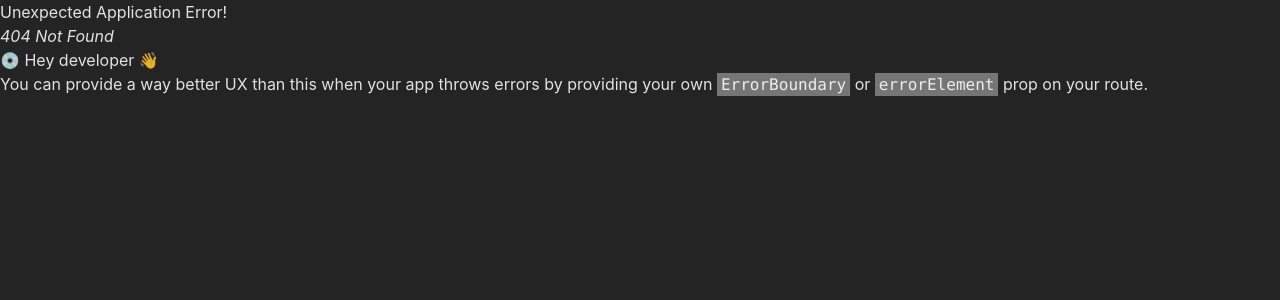
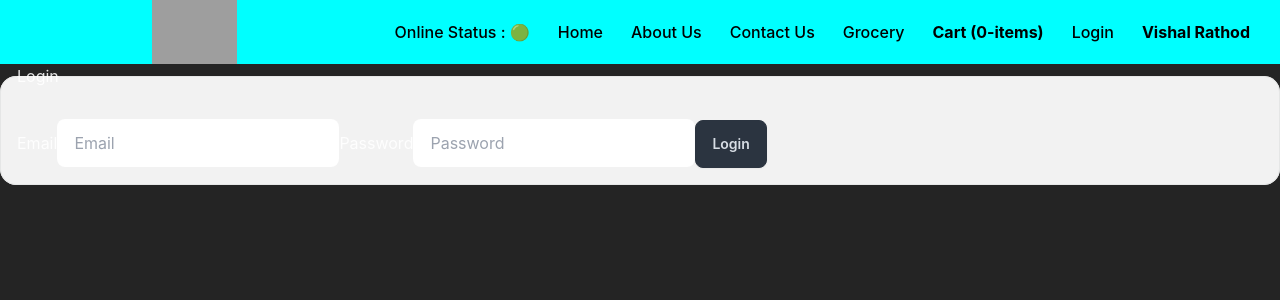
Before and after one commit to Vishal-080/Namaste_swiggy, a React (Vite) app: page /login in a window 1280 px wide. Before the commit this address had no page. Shown: the top 300 px of the page. Built offline with nearby package versions, Linux system fonts and the light colour scheme; grey boxes are pictures that could not be loaded.

Commit message:
Login page routes setup

```diff
--- a/src/Components/Header.jsx
+++ b/src/Components/Header.jsx
@@ -40,7 +40,9 @@ const Header = () => {
           <li className="m-2.5 p-1 font-bold">
             <Link to="/cart"> Cart ({cartItems.length}-items) </Link>
           </li>
-          <li className="m-2.5 p-1">Login</li>
+          <li className="m-2.5 p-1">
+            <Link to="/login">Login</Link>
+          </li>
           <li className="m-2.5 p-1 font-bold">{loggedInUser}</li>
         </ul>
       </div>
--- a/src/main.jsx
+++ b/src/main.jsx
@@ -9,6 +9,7 @@ import { createBrowserRouter, RouterProvider } from "react-router-dom";
 import "./index.css";
 import RestaurantMenu from "./Components/RestaurantMenu";
 import Checkout from "./Components/Checkout";
+import Login from "./Components/Login";
 // import Cart from "./Components/Cart";
 
 const Grocery = lazy(() => import("./Components/Grocery"));
@@ -59,6 +60,10 @@ const appRouter = createBrowserRouter([
         path: "/checkout",
         element: <Checkout />,
       },
+      {
+        path: "/login",
+        element: <Login />,
+      },
     ],
   },
 ]);
```
